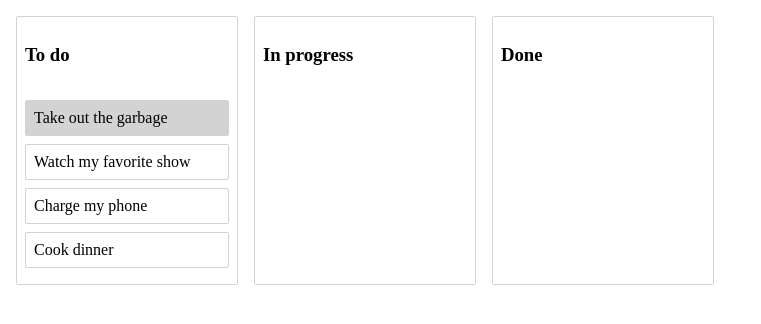
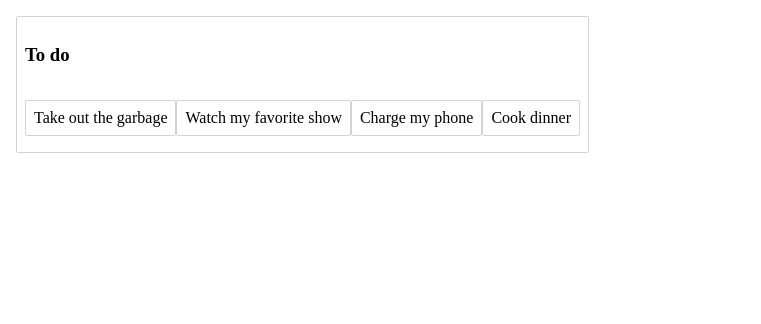
Before and after one commit to kasterra/dnd-study, a React (Create React App) app: page / in a window 1280 px wide. Shown: the top 324 px of the page, without its empty margins (0-761 px from the left). Built offline with nearby package versions, Linux system fonts and the light colour scheme.

Commit message:
✨ feat: styling for horizontal dnd

```diff
--- a/src/components/Column.tsx
+++ b/src/components/Column.tsx
@@ -6,7 +6,6 @@ const Container = styled.div`
   margin: 8px;
   border: 1px solid lightgrey;
   border-radius: 2px;
-  width: 220px;
 
   display: flex;
   flex-direction: column;
@@ -22,6 +21,8 @@ const TaskList = styled.div<ITaskList>`
   padding: 8px;
   background-color: ${(props) => (props.isDraggingOver ? "skyblue" : "white")};
   flex-grow: 1;
+
+  display: flex;
 `;
 
 interface IColumnProps {
--- a/src/components/Task.tsx
+++ b/src/components/Task.tsx
@@ -2,7 +2,7 @@ import styled from "@emotion/styled";
 import { Draggable } from "react-beautiful-dnd";
 
 interface IContainer {
-  isDragDisabled: boolean;
+  isDragDisabled?: boolean;
   isDragging: boolean;
 }
 
@@ -29,20 +29,14 @@ interface ITaskProps {
 }
 
 const Task = ({ task, index }: ITaskProps) => {
-  const isDragDisabled = task.id === "task-1";
   return (
-    <Draggable
-      draggableId={task.id}
-      index={index}
-      isDragDisabled={isDragDisabled}
-    >
+    <Draggable draggableId={task.id} index={index}>
       {(provided, snapshot) => (
         <Container
           {...provided.draggableProps}
           {...provided.dragHandleProps}
           ref={provided.innerRef}
           isDragging={snapshot.isDragging}
-          isDragDisabled={isDragDisabled}
         >
           {task.content}
         </Container>
--- a/src/initial-data.ts
+++ b/src/initial-data.ts
@@ -11,19 +11,9 @@ const initialData = {
       title: "To do",
       taskIds: ["task-1", "task-2", "task-3", "task-4"],
     },
-    "column-2": {
-      id: "column-2",
-      title: "In progress",
-      taskIds: [],
-    },
-    "column-3": {
-      id: "column-3",
-      title: "Done",
-      taskIds: [],
-    },
   },
   // Facilitate reordering of the columns
-  columnOrder: ["column-1", "column-2", "column-3"],
+  columnOrder: ["column-1"],
 };
 
 export default initialData;
```
